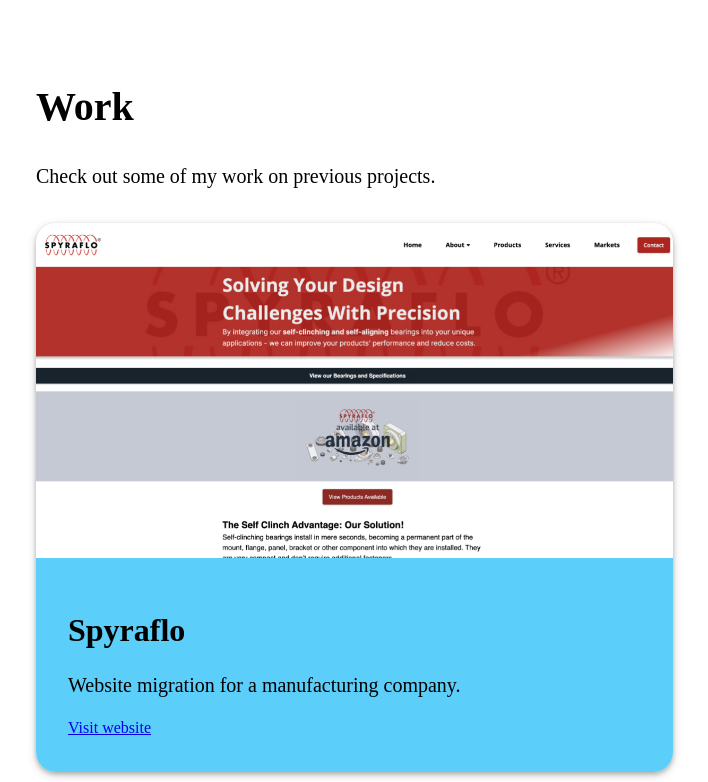
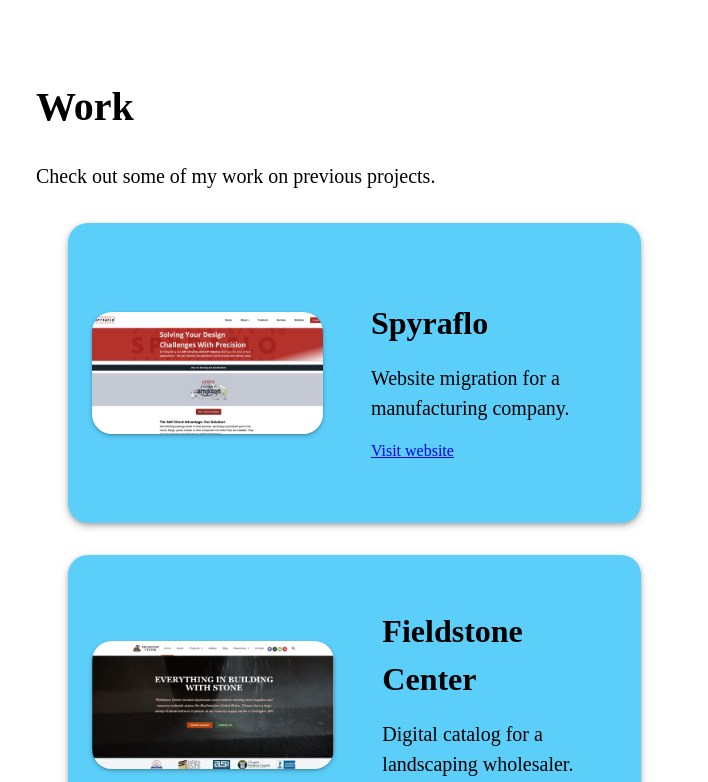
Before and after one commit to elysehadid/elysehadid.github.io, a plain HTML site: page index.html in a window 1280 px wide. Shown: the part 797-1579 px from the top of the page, without its empty margins (70-778 px from the left). Drawn offline with Linux system fonts and the light colour scheme; a web font is replaced by a local one.

Commit message:
Stub tablet layout

```diff
--- a/index.css
+++ b/index.css
@@ -75,13 +75,39 @@ li {
   section {
     margin: 2rem 0;
   }
+
+  @media screen and (min-width: 650px) {
+    padding: 0 2rem;
+  }
 }
 
 .card_project {
+  background-color: #5bcefa;
   border-radius: 1.25rem;
+  box-shadow: 0 2px 4px 0 rgba(0, 0, 0, 0.2), 0 3px 10px 0 rgba(0, 0, 0, 0.19);
   display: flex;
   flex-direction: column;
-  box-shadow: 0 2px 4px 0 rgba(0, 0, 0, 0.2), 0 3px 10px 0 rgba(0, 0, 0, 0.19);
+
+  @media screen and (min-width: 650px) {
+    align-items: center;
+    flex-direction: row;
+    gap: 3rem;
+    min-height: 300px;
+    padding: 1.5rem;
+  }
+
+  h3 {
+    font-weight: bold;
+  }
+}
+
+.card_project picture {
+  background-color: transparent;
+
+  @media screen and (min-width: 650px) {
+    align-self: center;
+    flex-basis: 70%;
+  }
 }
 
 .card_project img {
@@ -89,11 +115,17 @@ li {
   border-top-right-radius: 1.25rem;
   height: auto;
   width: 100%;
+
+  @media screen and (min-width: 650px) {
+    border-radius: 1.25rem;
+    box-shadow: 0 1px 2px 0 rgba(0, 0, 0, 0.2), 0 2px 5px 0 rgba(0, 0, 0, 0.19);
+    height: auto;
+    width: 100%;
+  }
 }
 
 .card_project_body {
   background-color: #5bcefa;
   border-bottom-left-radius: 1.25rem;
   border-bottom-right-radius: 1.25rem;
-  padding: 2rem;
 }
--- a/index.html
+++ b/index.html
@@ -55,10 +55,10 @@
             <!-- Can expound on this for better SEO later; reference thoughtbot's homepage. -->
           </section>
 
-          <section class="card_projects_list">
+          <section>
             <h2>Work</h2>
             <p>Check out some of my work on previous projects.</p>
-
+            <div class="card_projects_list">
               <section class="card_project">
                 <picture>
                   <source
@@ -133,6 +133,7 @@
                   </p>
                 </div>
               </section>
+            </div>
 
             <section>
               <h2>Volunteer work</h2>
```
Lines whose indentation alone changed are shown as unchanged.
